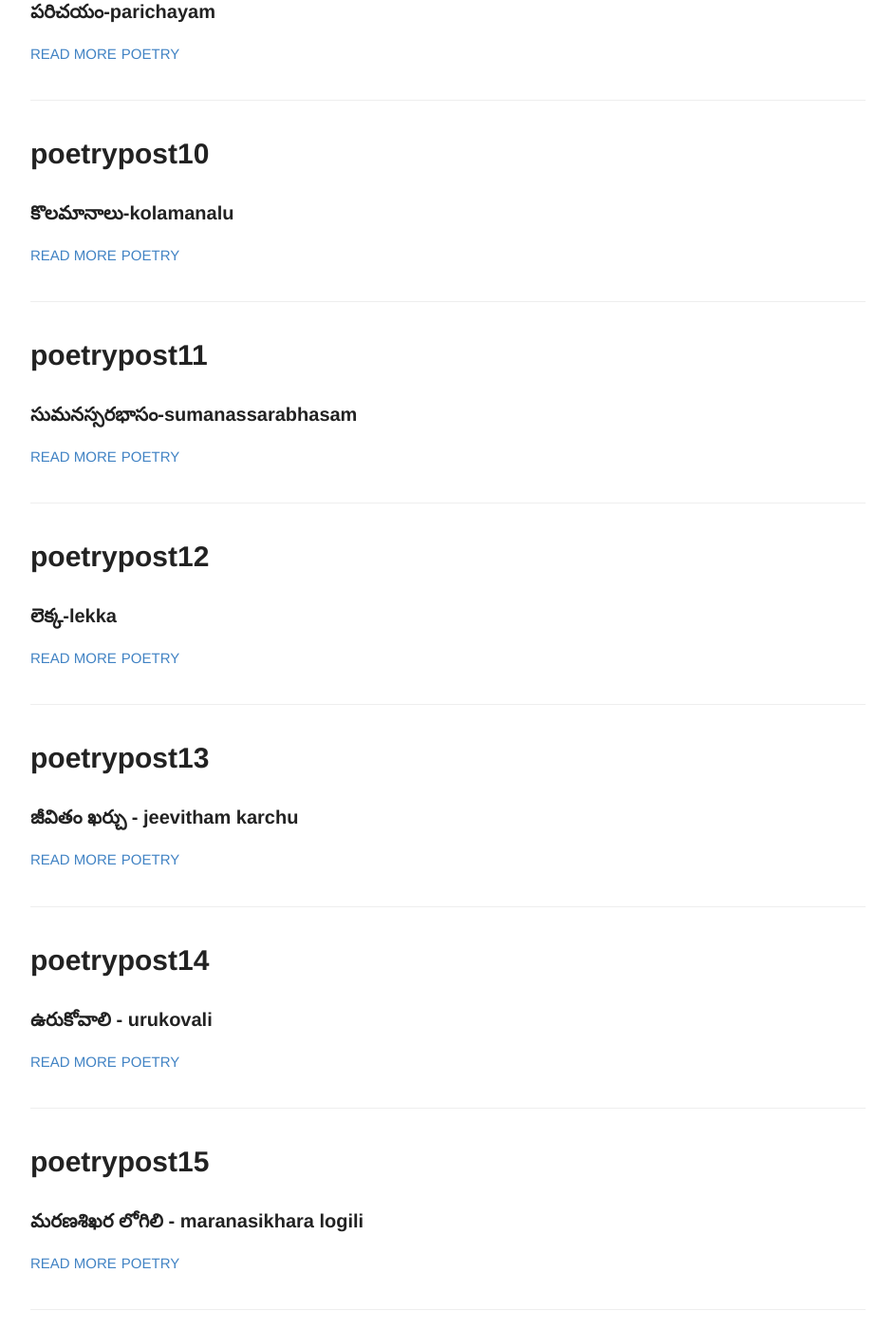
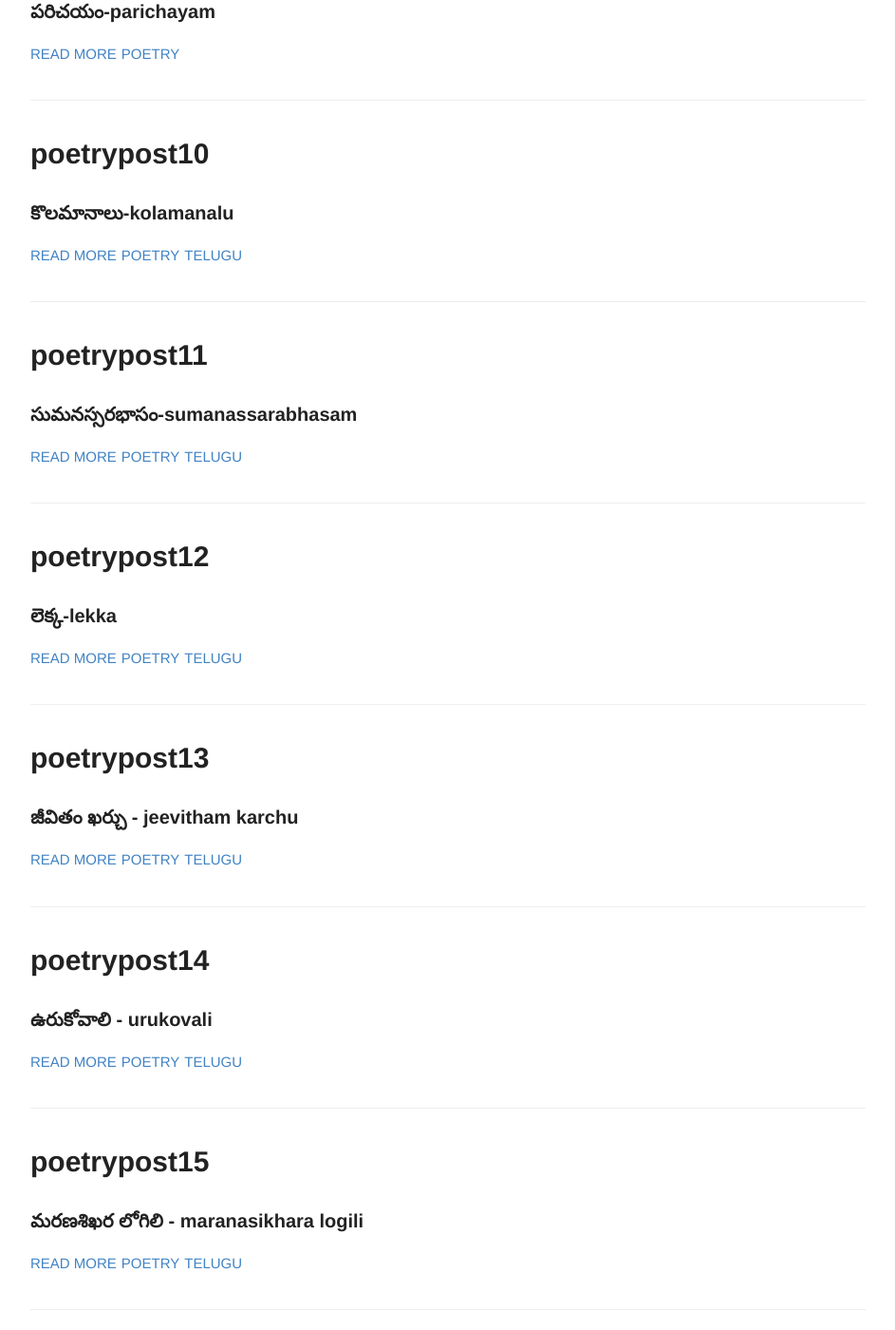
Before and after one commit to rsk/rsk.github.io, a Jekyll site: the page built from index.html, in a window 1280 px wide and 1400 px high, scrolled down 1978 px. Shown: the whole window at 95% size, without its empty margins (168-1111 px from the left). Built offline with Jekyll 4.4.1, drawn with Linux system fonts in a browser that asks for light colours.

Commit message:
added tags to few posts

```diff
--- a/_posts/2014-6-24-poetrypost10.md
+++ b/_posts/2014-6-24-poetrypost10.md
@@ -5,6 +5,7 @@ number: 10
 excerpt: కొలమానాలు-kolamanalu
 tags:
   - poetry
+  - telugu
 
 ---
 
--- a/_posts/2014-6-24-poetrypost11.md
+++ b/_posts/2014-6-24-poetrypost11.md
@@ -5,6 +5,7 @@ number: 11
 excerpt: సుమనస్సరభాసం-sumanassarabhasam
 tags:
   - poetry
+  - telugu
 
 ---
 
--- a/_posts/2014-6-24-poetrypost12.md
+++ b/_posts/2014-6-24-poetrypost12.md
@@ -5,6 +5,7 @@ number: 12
 excerpt: లెక్క-lekka
 tags:
   - poetry
+  - telugu
 
 ---
 
--- a/_posts/2014-6-24-poetrypost13.md
+++ b/_posts/2014-6-24-poetrypost13.md
@@ -5,6 +5,7 @@ number: 13
 excerpt: జీవితం ఖర్చు - jeevitham karchu
 tags:
   - poetry
+  - telugu
 
 ---
 
--- a/_posts/2014-6-24-poetrypost14.md
+++ b/_posts/2014-6-24-poetrypost14.md
@@ -5,6 +5,7 @@ number: 14
 excerpt: ఉరుకోవాలి - urukovali
 tags:
   - poetry
+  - telugu
 
 ---
 
--- a/_posts/2014-6-24-poetrypost15.md
+++ b/_posts/2014-6-24-poetrypost15.md
@@ -5,6 +5,7 @@ excerpt: మరణశిఖర లోగిలి - maranasikhara logili
 number: 15
 tags:
   - poetry
+  - telugu
 
 ---
 
```
